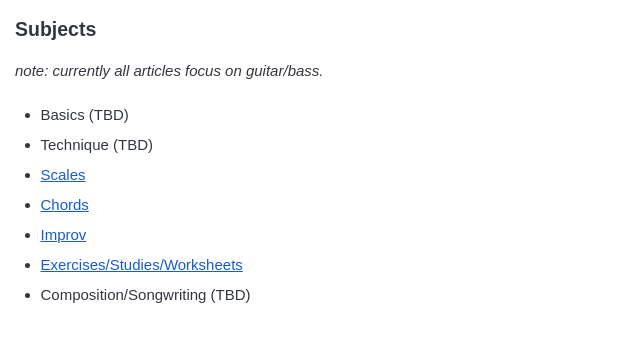
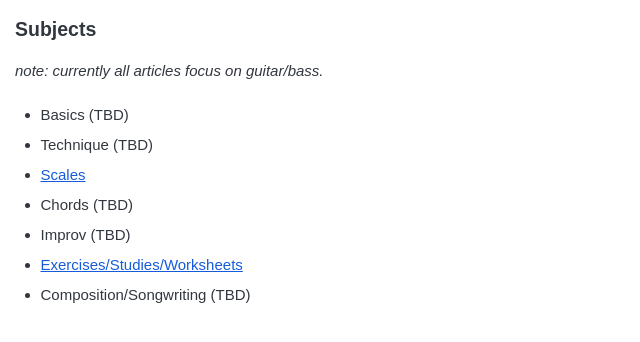
Before and after one commit to JLeachMusic/jleachmusic.github.io, a plain HTML site: page index.html in a window 1280 px wide. Shown: the whole page, without its empty margins (0-640 px from the left). Drawn offline with Linux system fonts and the light colour scheme.

Commit message:
Update course links in index.html
Replaced links to Chords and Improv with placeholders.

```diff
--- a/index.html
+++ b/index.html
@@ -1081,8 +1081,8 @@ pre.mermaid[data-processed=true] { white-space: unset; }
 <li>Basics (TBD)</li>
 <li>Technique (TBD)</li>
 <li><a data-from-md="" title="test.com" href="./courses/scales/home.html">Scales</a></li>
-<li><a data-from-md="" title="test.com" href="./courses/chords/home.html">Chords</a></li>
-<li><a data-from-md="" title="test.com" href="./courses/improv/home.html">Improv</a></li>
+<li>Chords (TBD)</li>
+<li>Improv (TBD)</li>
 <li><a data-from-md="" title="test.com" href="./resources/home.html">Exercises/Studies/Worksheets</a></li>
 <li>Composition/Songwriting (TBD)</li>
 </ul>
```
